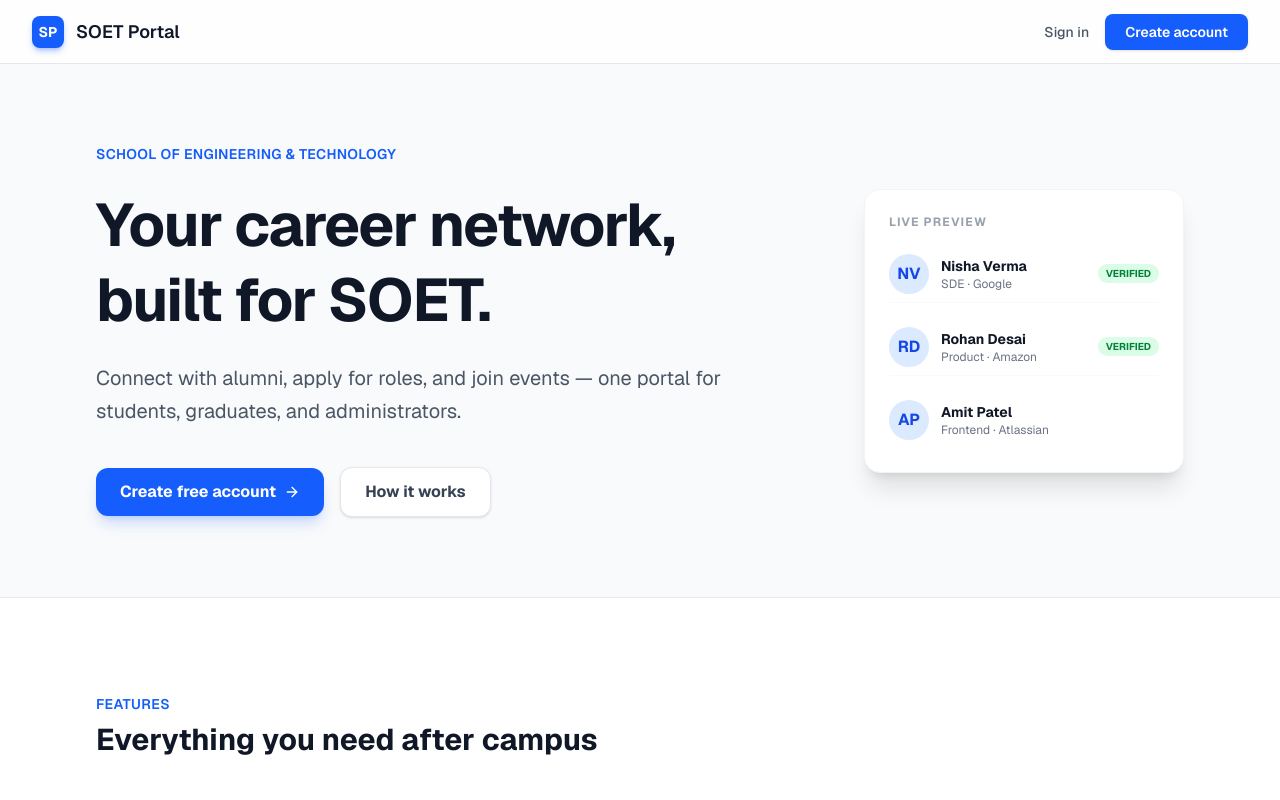
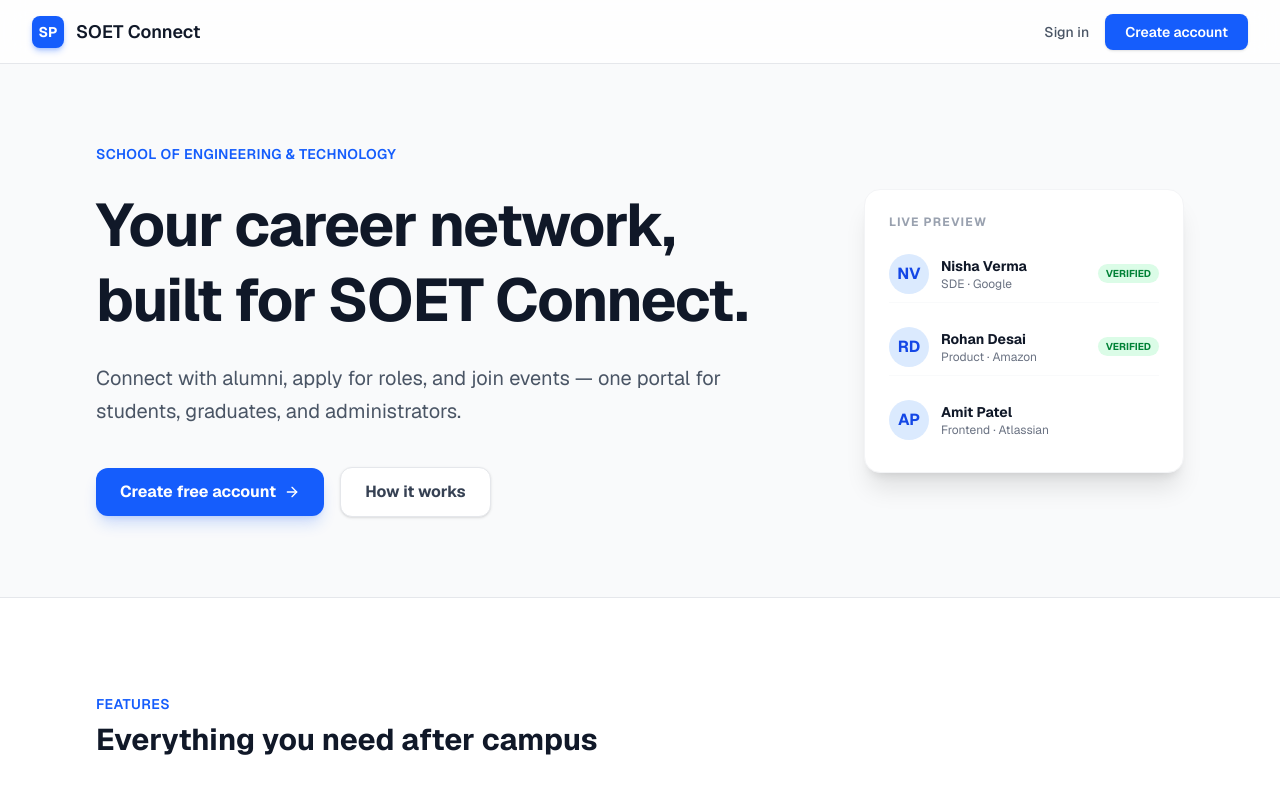
Before and after one commit to rushi9423/SoETAlumniPortal, a Next.js app: page / in a window 1280 px wide. Shown: the top 800 px of the page. Built offline with nearby package versions, Linux system fonts and the light colour scheme; no server answers.

Commit message:
rebrand: rename SOET Alumni Portal to SOET Connect across all pages

```diff
--- a/app/admin/page.tsx
+++ b/app/admin/page.tsx
@@ -49,7 +49,7 @@ export default function AdminDashboard() {
 
       <div className="flex flex-col md:flex-row md:items-center justify-between gap-4 mb-8">
         <div>
-          <h1 className="text-2xl font-black text-slate-900 tracking-tight">SOET Admin Console</h1>
+          <h1 className="text-2xl font-black text-slate-900 tracking-tight">SOET Connect Admin Console</h1>
           <p className="text-xs text-slate-500 mt-1">
             Real-time platform metrics, verification queue, and moderations.
           </p>
--- a/app/login/page.tsx
+++ b/app/login/page.tsx
@@ -50,7 +50,7 @@ export default function LoginPage() {
           </div>
         </div>
         <h2 className="mt-5 text-center text-3xl font-extrabold text-white tracking-tight">
-          SOET Alumni Portal
+          SOET Connect
         </h2>
         <p className="mt-2 text-center text-sm text-slate-400 font-medium">
           Sign in to access your enterprise dashboard
--- a/app/page.tsx
+++ b/app/page.tsx
@@ -24,7 +24,7 @@ export default function LandingPage() {
           <div className="w-8 h-8 bg-blue-600 rounded-lg flex items-center justify-center text-white text-sm font-bold shadow-md shadow-blue-600/30">
             SP
           </div>
-          SOET Portal
+          SOET Connect
         </div>
         <div className="flex items-center gap-4">
           <Link href="/login" className="text-gray-600 hover:text-gray-900 font-medium text-sm">Sign in</Link>
@@ -40,7 +40,7 @@ export default function LandingPage() {
           <div className="flex-1 space-y-6">
             <div className="text-blue-600 font-semibold tracking-wide uppercase text-sm">School of Engineering & Technology</div>
             <h1 className="text-5xl md:text-6xl font-bold text-gray-900 leading-tight tracking-tight">
-              Your career network, <br/>built for SOET.
+              Your career network, <br/>built for SOET Connect.
             </h1>
             <p className="text-xl text-gray-600 max-w-2xl leading-relaxed">
               Connect with alumni, apply for roles, and join events — one portal for students, graduates, and administrators.
--- a/app/register/page.tsx
+++ b/app/register/page.tsx
@@ -15,7 +15,7 @@ export default function RegisterSelectionPage() {
           SP
         </div>
         <h2 className="text-3xl font-extrabold text-white tracking-tight">
-          Join SOET Alumni Portal
+          Join SOET Connect
         </h2>
         <p className="mt-2 text-sm text-slate-400 font-medium">
           Select your account type to register
--- a/app/student/about/page.tsx
+++ b/app/student/about/page.tsx
@@ -7,7 +7,7 @@ export default function AboutPage() {
       <div className="flex items-center text-sm text-gray-500 mb-6">
         <span>Home</span><span className="mx-2">/</span><span className="font-medium text-gray-900">About</span>
       </div>
-      <h1 className="text-3xl font-bold text-gray-900 mb-6">About SOET Alumni Portal</h1>
+      <h1 className="text-3xl font-bold text-gray-900 mb-6">About SOET Connect</h1>
 
       <div className="bg-white rounded-xl shadow-sm border border-gray-100 max-w-3xl p-8 prose">
         <p className="text-lg text-gray-700 mb-4">
--- a/app/student/alumni/page.tsx
+++ b/app/student/alumni/page.tsx
@@ -58,7 +58,7 @@ export default function AlumniDirectoryPage() {
 
       <div className="flex flex-col md:flex-row md:items-center justify-between gap-4 mb-8">
         <div>
-          <h1 className="text-2xl font-black text-slate-900 tracking-tight">SOET Alumni Directory</h1>
+          <h1 className="text-2xl font-black text-slate-900 tracking-tight">SOET Connect Directory</h1>
           <p className="text-xs text-slate-500 mt-1">
             Connect with verified graduates and industry professionals from our institution.
           </p>
--- a/app/student/page.tsx
+++ b/app/student/page.tsx
@@ -53,7 +53,7 @@ export default function StudentDashboard() {
       <div className="bg-gradient-to-r from-blue-900 to-indigo-900 rounded-3xl p-8 text-white shadow-xl shadow-blue-950/20 mb-8 relative overflow-hidden">
         <div className="relative z-10 max-w-2xl">
           <span className="inline-block px-3 py-1 bg-blue-500/20 border border-blue-400/30 rounded-full text-xs font-bold text-blue-200 mb-3">
-            Academic Year • SOET Portal
+            Academic Year • SOET Connect
           </span>
           <h1 className="text-3xl font-extrabold tracking-tight mb-2">
             Welcome back, {firstName}!
@@ -106,7 +106,7 @@ export default function StudentDashboard() {
             <div className="flex justify-between items-center mb-6">
               <div>
                 <h2 className="text-lg font-bold text-slate-900">Recommended Jobs & Internships</h2>
-                <p className="text-xs text-slate-500">Verified postings by SOET Alumni</p>
+                <p className="text-xs text-slate-500">Verified postings by SOET Connect</p>
               </div>
               <Link href="/student/jobs" className="text-xs font-bold text-blue-600 hover:text-blue-700 flex items-center gap-1">
                 View all <ArrowRight className="w-3.5 h-3.5" />
--- a/components/DashboardLayout.tsx
+++ b/components/DashboardLayout.tsx
@@ -174,7 +174,7 @@ export default function DashboardLayout({ children }: { children: React.ReactNod
         {/* Top Header */}
         <header className="h-16 bg-white border-b border-gray-200 flex items-center justify-between px-8 shrink-0">
           <div className="flex items-center gap-3">
-            <span className="font-semibold text-gray-800 text-sm hidden sm:inline">SOET Alumni Network Platform</span>
+            <span className="font-semibold text-gray-800 text-sm hidden sm:inline">SOET Connect</span>
           </div>
           <div className="flex items-center space-x-6">
             <Link href="/student/notifications" className="text-gray-500 hover:text-gray-700 relative p-1">
```
